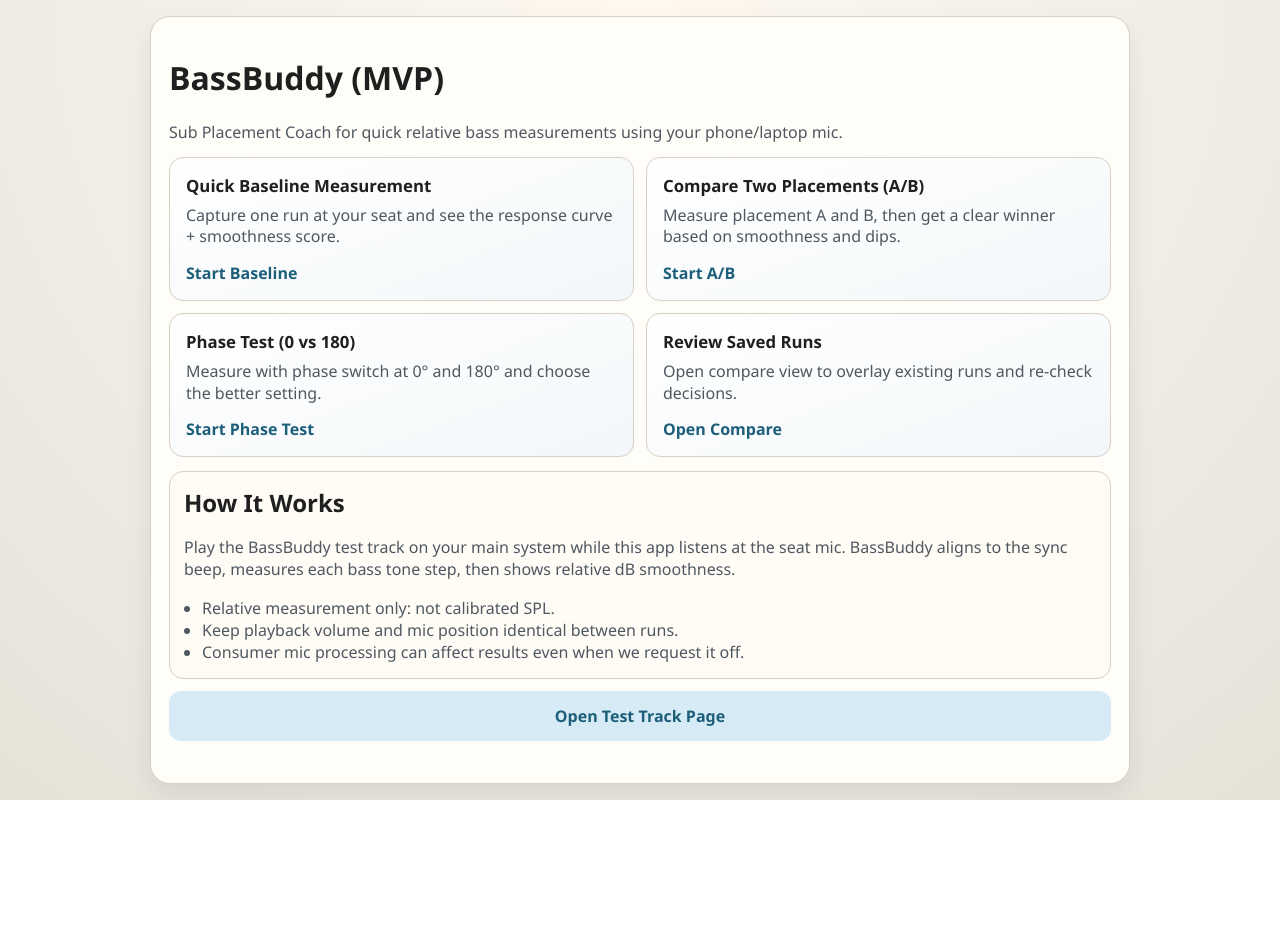
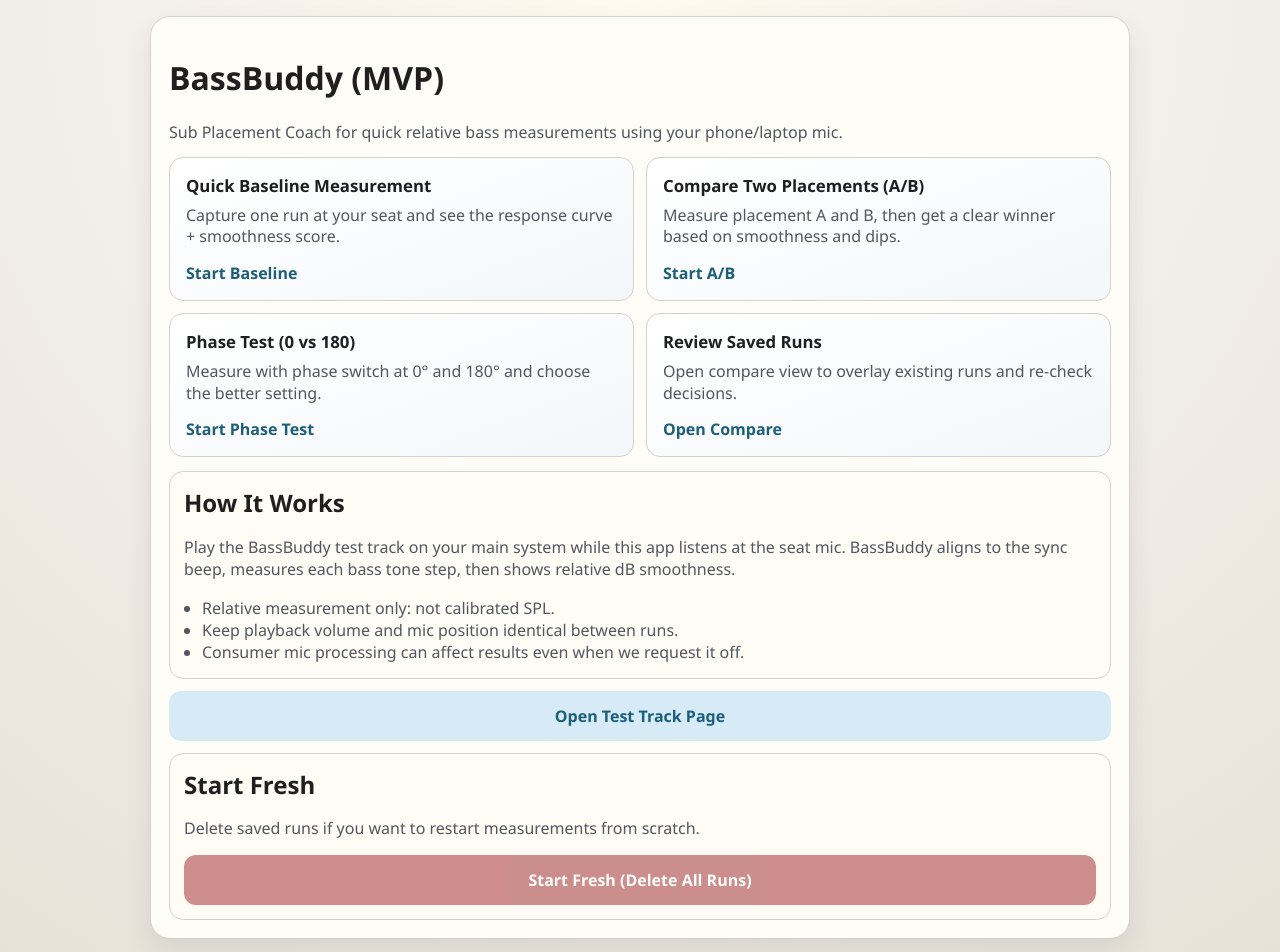
Before and after one commit to juchheim/bassbuddy, a Next.js app: page / in a window 1280 px wide. Shown: the top 952 px of the page. Before the commit the page ends 800 px from the top, so only its background shows below. Built offline with nearby package versions, Linux system fonts and the light colour scheme.

Commit message:
feat(runs): add start-fresh and run deletion controls

```diff
--- a/app/compare/compare.module.css
+++ b/app/compare/compare.module.css
@@ -7,6 +7,11 @@
   gap: 10px;
 }
 
+.rowActions {
+  display: grid;
+  gap: 8px;
+}
+
 .recommendation {
   margin: 0;
   line-height: 1.4;
--- a/app/page.tsx
+++ b/app/page.tsx
@@ -1,5 +1,6 @@
 import Link from "next/link";
 import { ModeCard } from "@/components/ModeCard";
+import { ResetRunsButton } from "@/components/ResetRunsButton";
 import styles from "@/app/page.module.css";
 
 export default function HomePage() {
@@ -57,6 +58,12 @@ export default function HomePage() {
           Open Test Track Page
         </Link>
       </section>
+
+      <section className="panel" style={{ marginTop: 12 }}>
+        <h2 className={styles.sectionTitle}>Start Fresh</h2>
+        <p className="muted">Delete saved runs if you want to restart measurements from scratch.</p>
+        <ResetRunsButton className="cta ctaDanger" />
+      </section>
     </main>
   );
 }
--- /dev/null
+++ b/components/ResetRunsButton.tsx
@@ -0,0 +1,73 @@
+"use client";
+
+import { useEffect, useState } from "react";
+import { clearRuns, listRuns } from "@/lib/storage/runsStore";
+import type { RunMode } from "@/lib/types";
+
+interface ResetRunsButtonProps {
+  mode?: RunMode;
+  className?: string;
+  label?: string;
+  onCleared?: () => void;
+}
+
+function scopeLabel(mode?: RunMode): string {
+  if (!mode) {
+    return "all saved runs";
+  }
+
+  if (mode === "ab") {
+    return "all A/B runs";
+  }
+
+  if (mode === "phase") {
+    return "all phase-test runs";
+  }
+
+  return "all baseline runs";
+}
+
+export function ResetRunsButton({ mode, className, label, onCleared }: ResetRunsButtonProps) {
+  const [count, setCount] = useState(0);
+  const [message, setMessage] = useState<string | null>(null);
+
+  useEffect(() => {
+    setCount(listRuns(mode).length);
+  }, [mode]);
+
+  const buttonLabel = label ?? (mode ? "Start Fresh (This Mode)" : "Start Fresh (Delete All Runs)");
+
+  return (
+    <div style={{ display: "grid", gap: 6 }}>
+      <button
+        type="button"
+        className={className ?? "cta ctaDanger"}
+        disabled={count === 0}
+        onClick={() => {
+          const currentCount = listRuns(mode).length;
+
+          if (currentCount === 0) {
+            setMessage("No saved runs to delete.");
+            return;
+          }
+
+          const shouldDelete = window.confirm(
+            `Delete ${scopeLabel(mode)}? This removes ${currentCount} run${currentCount === 1 ? "" : "s"} permanently.`
+          );
+
+          if (!shouldDelete) {
+            return;
+          }
+
+          const removed = clearRuns(mode);
+          setCount(listRuns(mode).length);
+          setMessage(`Deleted ${removed} run${removed === 1 ? "" : "s"}.`);
+          onCleared?.();
+        }}
+      >
+        {buttonLabel}
+      </button>
+      {message ? <p className="muted" style={{ margin: 0 }}>{message}</p> : null}
+    </div>
+  );
+}
--- a/lib/storage/runsStore.ts
+++ b/lib/storage/runsStore.ts
@@ -108,10 +108,59 @@ export function updateRun(id: string, updater: (run: BassRun) => BassRun): BassR
   return updated;
 }
 
-export function clearRuns(): void {
-  if (typeof window === "undefined") {
-    return;
+export function deleteRun(id: string): boolean {
+  const store = loadStore();
+  const nextRuns = store.runs.filter((run) => run.id !== id);
+
+  if (nextRuns.length === store.runs.length) {
+    return false;
   }
 
+  if (!nextRuns.length) {
+    if (typeof window !== "undefined") {
+      localStorage.removeItem(RUNS_STORAGE_KEY);
+    }
+    return true;
+  }
+
+  saveStore({
+    version: RUNS_STORE_VERSION,
+    runs: nextRuns
+  });
+
+  return true;
+}
+
+export function clearRuns(mode?: RunMode): number {
+  if (mode) {
+    const store = loadStore();
+    const nextRuns = store.runs.filter((run) => run.mode !== mode);
+    const removedCount = store.runs.length - nextRuns.length;
+
+    if (removedCount === 0) {
+      return 0;
+    }
+
+    if (!nextRuns.length) {
+      if (typeof window !== "undefined") {
+        localStorage.removeItem(RUNS_STORAGE_KEY);
+      }
+      return removedCount;
+    }
+
+    saveStore({
+      version: RUNS_STORE_VERSION,
+      runs: nextRuns
+    });
+
+    return removedCount;
+  }
+
+  if (typeof window === "undefined") {
+    return 0;
+  }
+
+  const removedCount = loadStore().runs.length;
   localStorage.removeItem(RUNS_STORAGE_KEY);
+  return removedCount;
 }
```
Also changed, not shown: app/compare/page.tsx (+76 -1 lines), app/results/[id]/page.tsx (+20 -2 lines).
